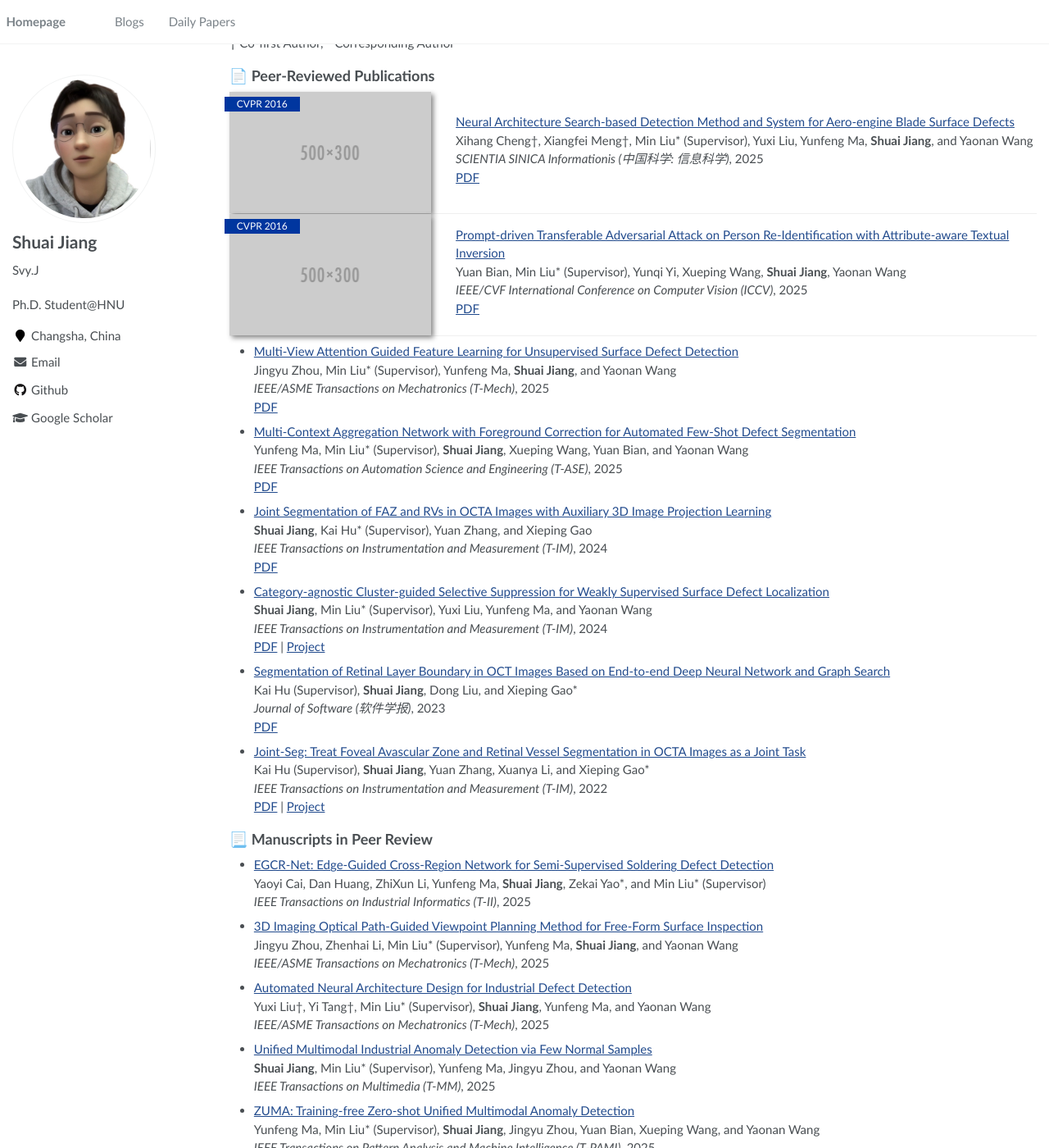
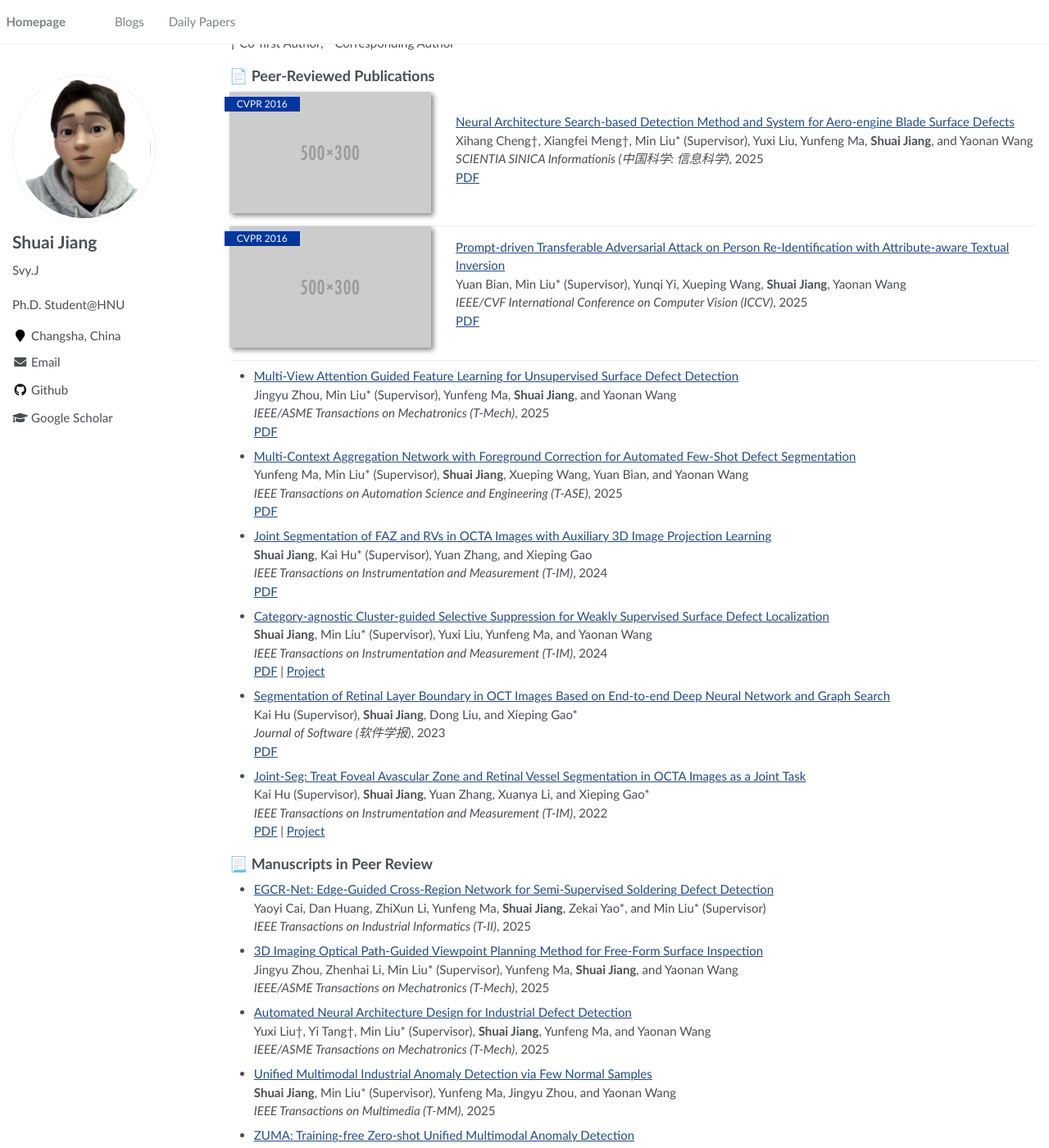
Before and after one commit to SvyJ/svyj.github.io, a Jekyll site: the page built from _pages/index.md, in a window 1280 px wide and 1400 px high, scrolled down 1391 px. Shown: the whole window at 82% size. Built offline with Jekyll 4.4.1, drawn with Linux system fonts in a browser that asks for light colours.

Commit message:
Update main.scss

```diff
--- a/assets/css/main.scss
+++ b/assets/css/main.scss
@@ -47,7 +47,7 @@
     flex-direction: row;
     flex-wrap: wrap;
     border-bottom: 1px #efefef solid;
-    padding: 0 0 0 0;
+    padding: 0 0 1em 0;
 
 
     .paper-box-image{
```
